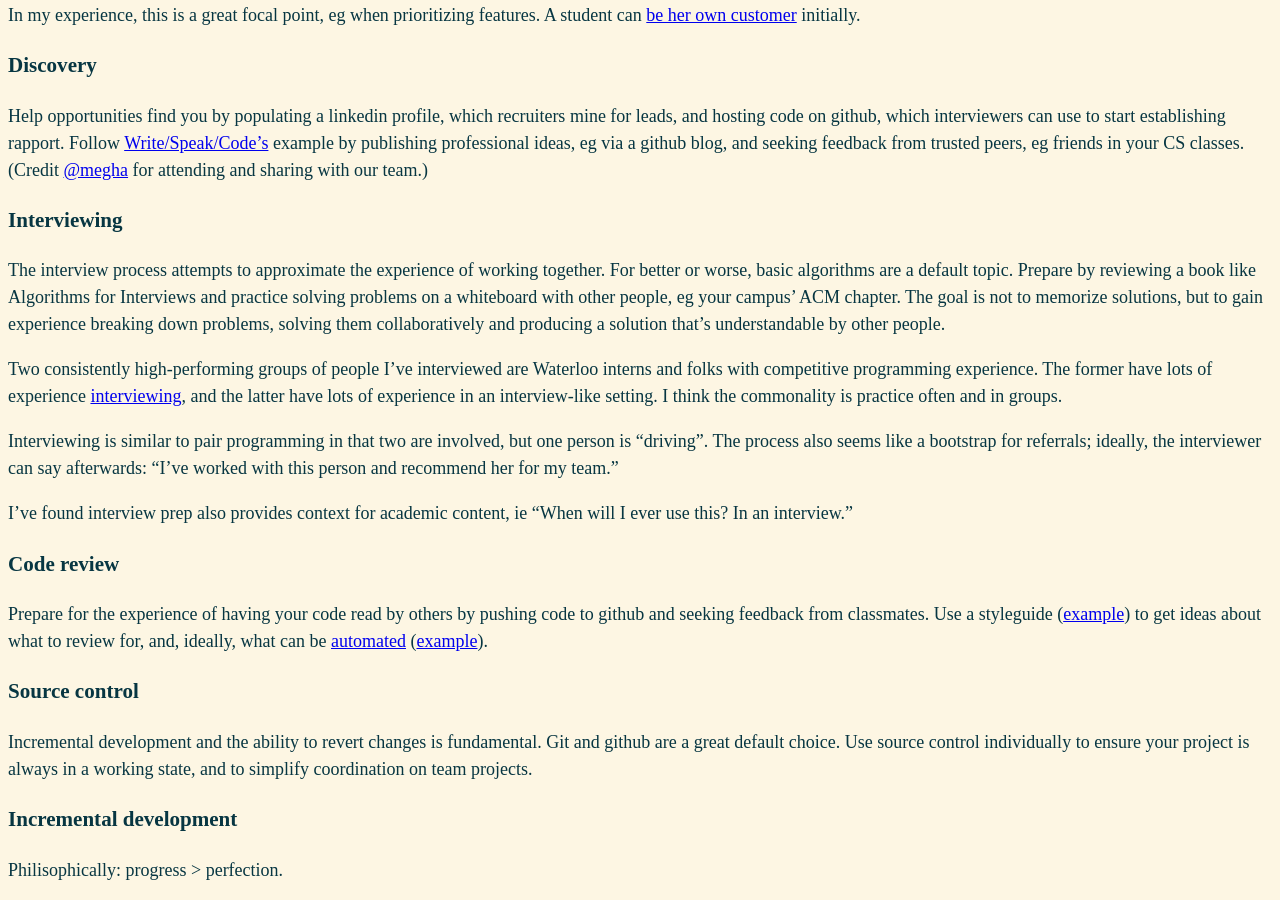
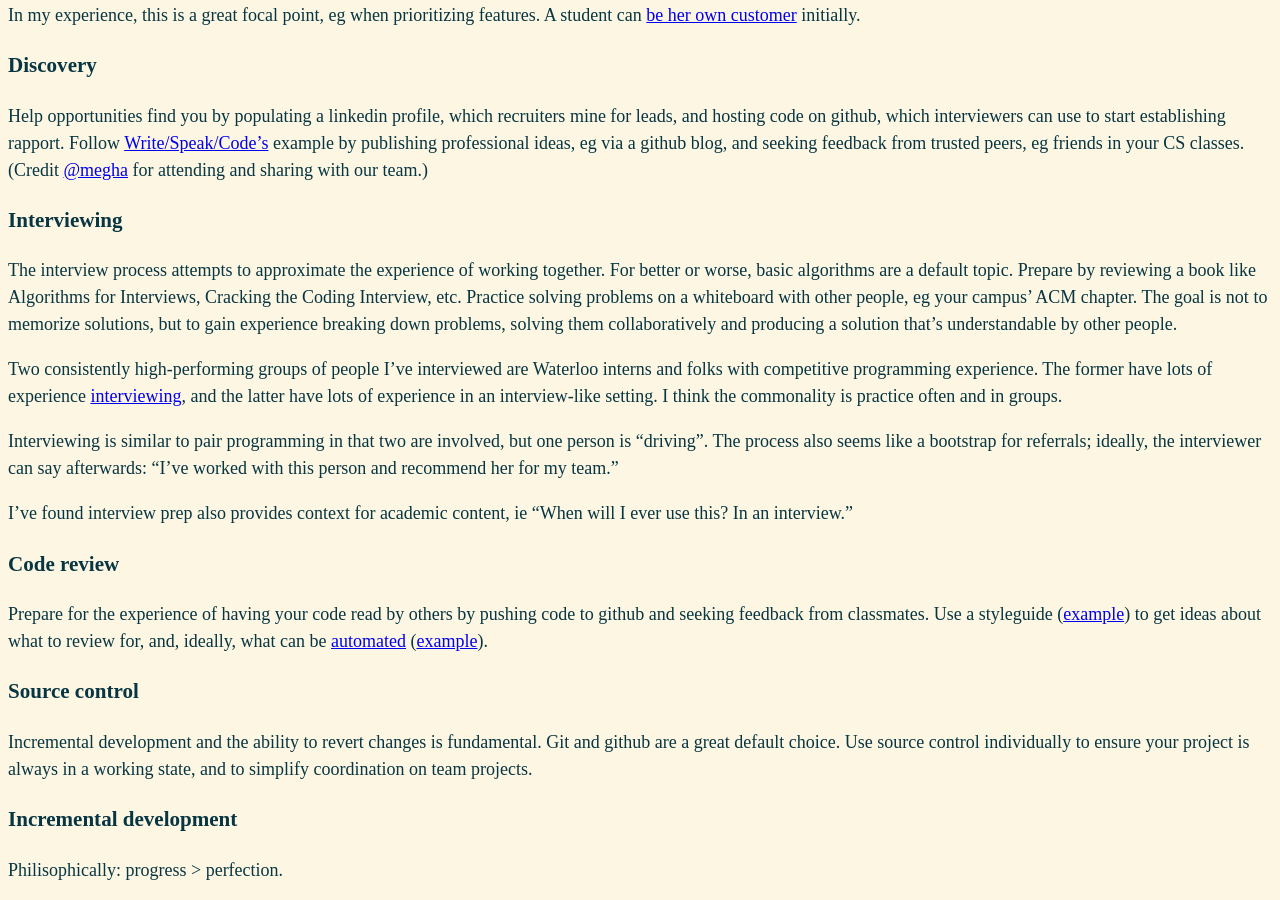
Before and after one commit to erikeldridge/erikeldridge.github.com, a Jekyll site: the page built from _posts/2013-03-21-academic-advisory.md, in a window 1280 px wide and 900 px high, scrolled down 1222 px. Built offline with Jekyll 4.4.1, drawn with Linux system fonts in a browser that asks for light colours.

Commit message:
Mention cracking the coding interview

```diff
--- a/_posts/2013-03-21-academic-advisory.md
+++ b/_posts/2013-03-21-academic-advisory.md
@@ -49,7 +49,7 @@ Help opportunities find you by populating a linkedin profile, which recruiters m
 
 ### Interviewing
 
-The interview process attempts to approximate the experience of working together. For better or worse, basic algorithms are a default topic. Prepare by reviewing a book like Algorithms for Interviews and practice solving problems on a whiteboard with other people, eg your campus' ACM chapter. The goal is not to memorize solutions, but to gain experience breaking down problems, solving them collaboratively and producing a solution that's understandable by other people.
+The interview process attempts to approximate the experience of working together. For better or worse, basic algorithms are a default topic. Prepare by reviewing a book like Algorithms for Interviews, Cracking the Coding Interview, etc. Practice solving problems on a whiteboard with other people, eg your campus' ACM chapter. The goal is not to memorize solutions, but to gain experience breaking down problems, solving them collaboratively and producing a solution that's understandable by other people.
 
 Two consistently high-performing groups of people I've interviewed are Waterloo interns and folks with competitive programming experience. The former have lots of experience [interviewing](https://uwaterloo.ca/co-operative-education/get-hired/interview-process/interview-process-and-procedures), and the latter have lots of experience in an interview-like setting. I think the commonality is practice often and in groups.
 
```
